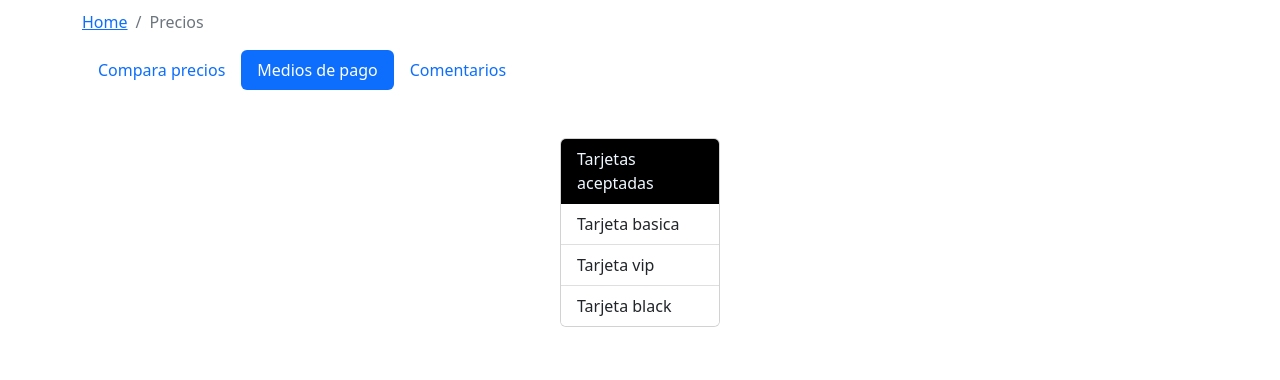
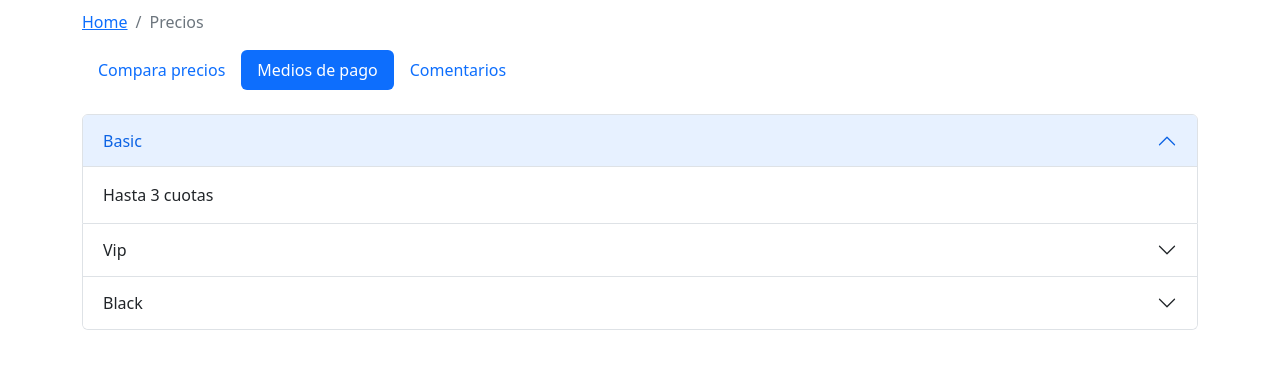
Before and after one commit to zettsu/guia-hoteles, a website: page prices.html in a window 1280 px wide. Both pictures are taken after a click on the tab "Medios de pago". Shown: the part 153-533 px from the top of the page. Drawn offline with nearby package versions, Linux system fonts and the light colour scheme; a web font is replaced by a local one.

Commit message:
Acordion agregado a listado de precios
Acordion agregado a listado de precios

```diff
--- a/prices.html
+++ b/prices.html
@@ -57,7 +57,7 @@
             </a>
         </li>
         <li class="nav-item">
-            <a href="#payment-methods" class="nav-link" id="payment-methods-tab" role="pill" data-bs-toggle="tab" aria-controls="payment-methods" aria-selected="false">
+            <a href="#payment-methods" class="nav-link" id="payment-methods-tab" data-bs-toggle="pill" role="tab" aria-controls="payment-methods" aria-selected="false">
                 Medios de pago
             </a>
         </li>
@@ -139,17 +139,43 @@
         </div>
     </div>
     <div class="tab-content" id="tab-places-content">
-        <div class="tab-pane fade" id="payment-methods" role="tabpanel" aria-labelledby="payment-methods-tab">
-            <div class="d-flex justify-content-center">
-                <div class="card mt-5" style="width: 10rem;">
-                    <div class="card-header" style="background-color: black;color: aliceblue;">
-                        Tarjetas aceptadas
+        <div class="tab-pane fade mt-4" id="payment-methods" role="tabpanel" aria-labelledby="payment-methods-tab">
+            <div class="accordion" id="payments-avaiable">
+                <div class="accordion-item show">
+                    <h2 class="accordion-header" id="basicHeader">
+                        <button class="accordion-button" type="button" data-bs-toggle="collapse" data-bs-target="#basic" aria-expanded="true" aria-controls="basic">
+                            Basic
+                        </button>
+                    </h2>
+                    <div id="basic" class="accordion-collapse collapse show" aria-labelledby="basicHeader" data-bs-parent="#payments-avaiable">
+                        <div class="accordion-body">
+                            Hasta 3 cuotas
+                        </div>
                     </div>
-                    <ul class="list-group list-group-flush">
-                        <li class="list-group-item">Tarjeta basica</li>
-                        <li class="list-group-item">Tarjeta vip</li>
-                        <li class="list-group-item">Tarjeta black</li>
-                    </ul>
+                </div>
+                <div class="accordion-item">
+                    <h2 class="accordion-header" id="vipHeader">
+                        <button class="accordion-button collapsed" type="button" data-bs-toggle="collapse" data-bs-target="#vip" aria-expanded="false" aria-controls="vip">
+                            Vip
+                        </button>
+                    </h2>
+                    <div id="vip" class="accordion-collapse collapse" aria-labelledby="vipHeader" data-bs-parent="#payments-avaiable">
+                        <div class="accordion-body">
+                            Hasta 6 cuotas
+                        </div>
+                    </div>
+                </div>
+                <div class="accordion-item">
+                    <h2 class="accordion-header" id="blackHeader">
+                        <button class="accordion-button collapsed" type="button" data-bs-toggle="collapse" data-bs-target="#black" aria-expanded="true" aria-controls="black">
+                            Black
+                        </button>
+                    </h2>
+                    <div id="black" class="accordion-collapse collapse" aria-labelledby="blackHeader" data-bs-parent="#payments-avaiable">
+                        <div class="accordion-body">
+                            Hasta 12 cuotas
+                        </div>
+                    </div>
                 </div>
             </div>
         </div>
```
